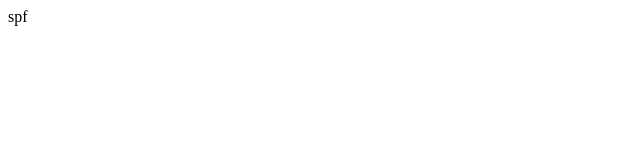
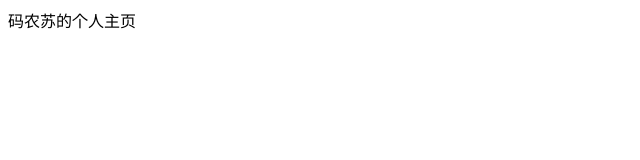
Before and after one commit to manongsu/person, a plain HTML site: page index.html in a window 1280 px wide. Shown: the whole page, without its empty margins (0-640 px from the left). Drawn offline with Linux system fonts and the light colour scheme.

Commit message:
Update index.html

```diff
--- a/index.html
+++ b/index.html
@@ -2,9 +2,9 @@
 <html lang="en">
 <head>
     <meta http-equiv="Content-Type" content="text/html;charset=UTF-8"/>
-    <title>Title</title>
+    <title>码农苏的个人主页</title>
 </head>
 <body>
-  spf
+  码农苏的个人主页
 </body>
 </html>
```
